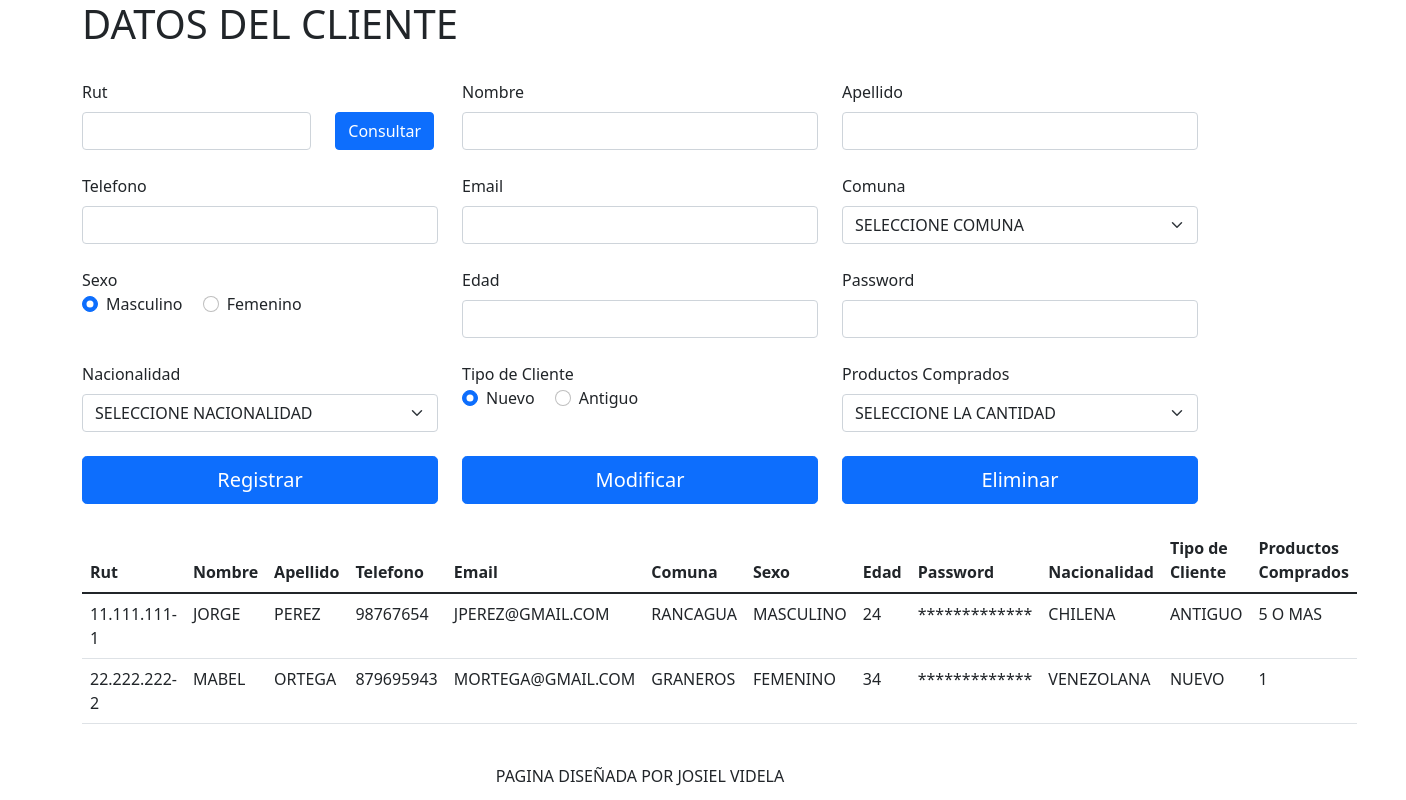
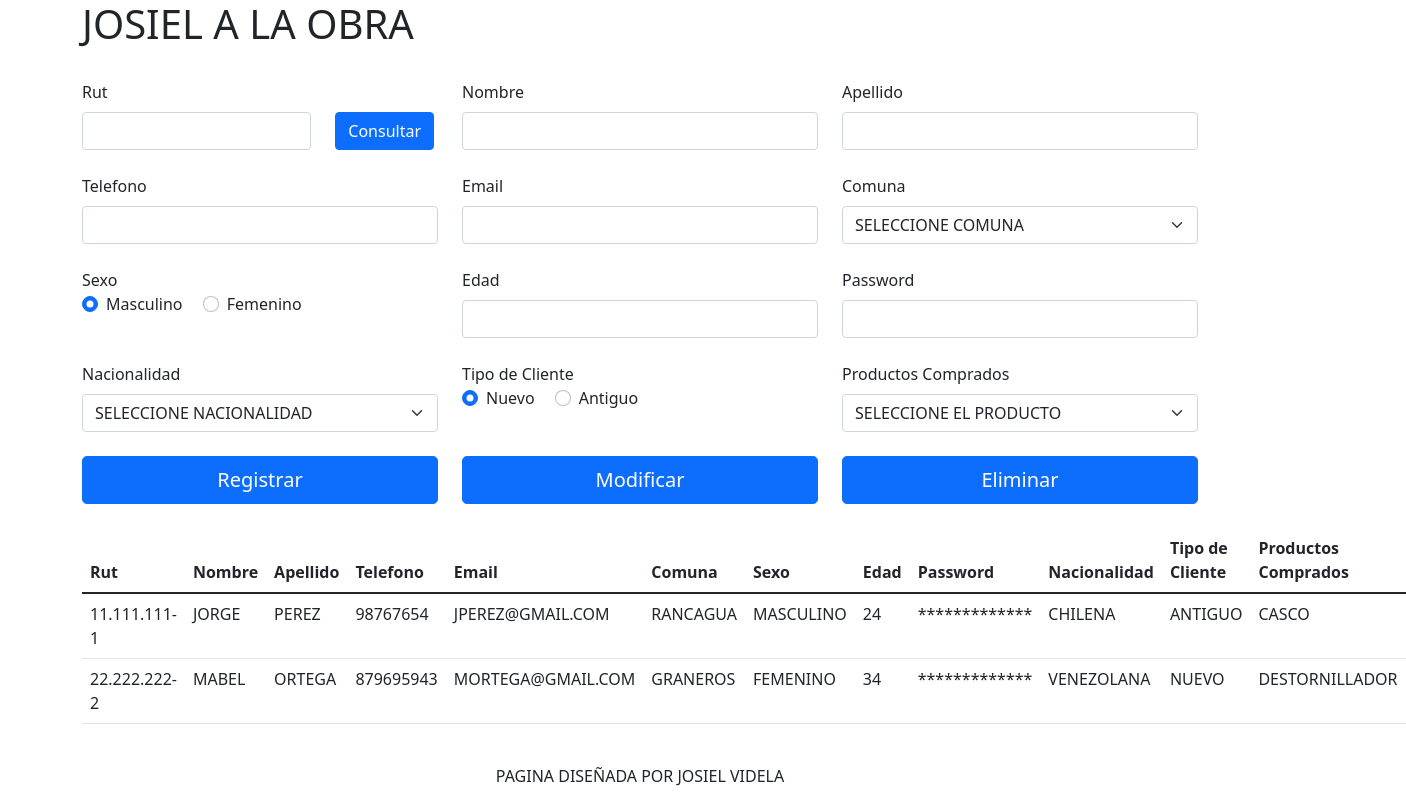
Before and after one commit to Josielny/EVA3, a plain HTML site: page index.html in a window 1280 px wide. Shown: the whole page, 1406 px wide, since content can reach past the window. Drawn offline with nearby package versions, Linux system fonts and the light colour scheme.

Commit message:
finalizado

```diff
--- a/index.html
+++ b/index.html
@@ -12,7 +12,7 @@
 </head>
 <body>
     <div class="container">
-        <h1>DATOS DEL CLIENTE</h1>
+        <h1>JOSIEL A LA OBRA</h1>
 
         <br/>
 
@@ -163,12 +163,12 @@
                 <div class="row">
                     <div class="col">
                         <select class="form-select" id="cbopro">
-                            <option value="">SELECCIONE LA CANTIDAD</option>
-                            <option value="1">1</option>
-                            <option value="2">2</option>
-                            <option value="3">3</option>
-                            <option value="4">4</option>
-                            <option value="5 O MAS">5 o MÁS</option>
+                            <option value="">SELECCIONE EL PRODUCTO</option>
+                            <option value="ALICATE">ALICATE</option>
+                            <option value="DESTORNILLADOR">DESTORNILLADOR</option>
+                            <option value="MARTILLO">MARTILLO</option>
+                            <option value="CASCO">CASCO</option>
+                            <option value="BROCHA">BROCHA</option>
                         </select>
                     </div>
                 </div>
--- a/js/funciones.js
+++ b/js/funciones.js
@@ -1,8 +1,8 @@
 var clientes = []
 clientes.push(new Cliente("11.111.111-1","JORGE","PEREZ","98767654","jperez@GMAIL.COM",
-                                            "RANCAGUA", "MASCULINO", "24" , "123456", "CHILENA" , "ANTIGUO" , "5 O MAS"))
+                                            "RANCAGUA", "MASCULINO", "24" , "123456", "CHILENA" , "ANTIGUO" , "CASCO"))
 clientes.push(new Cliente("22.222.222-2", "MABEL", "ORTEGA", "879695943",
-                                            "mortega@GMAIL.COM","GRANEROS", "FEMENINO", "34" ,"654321", "VENEZOLANA" , "NUEVO" , "1"))
+                                            "mortega@GMAIL.COM","GRANEROS", "FEMENINO", "34" ,"654321", "VENEZOLANA" , "NUEVO" , "DESTORNILLADOR"))
 
 function listarClientes(){
     var filas = "";
```
